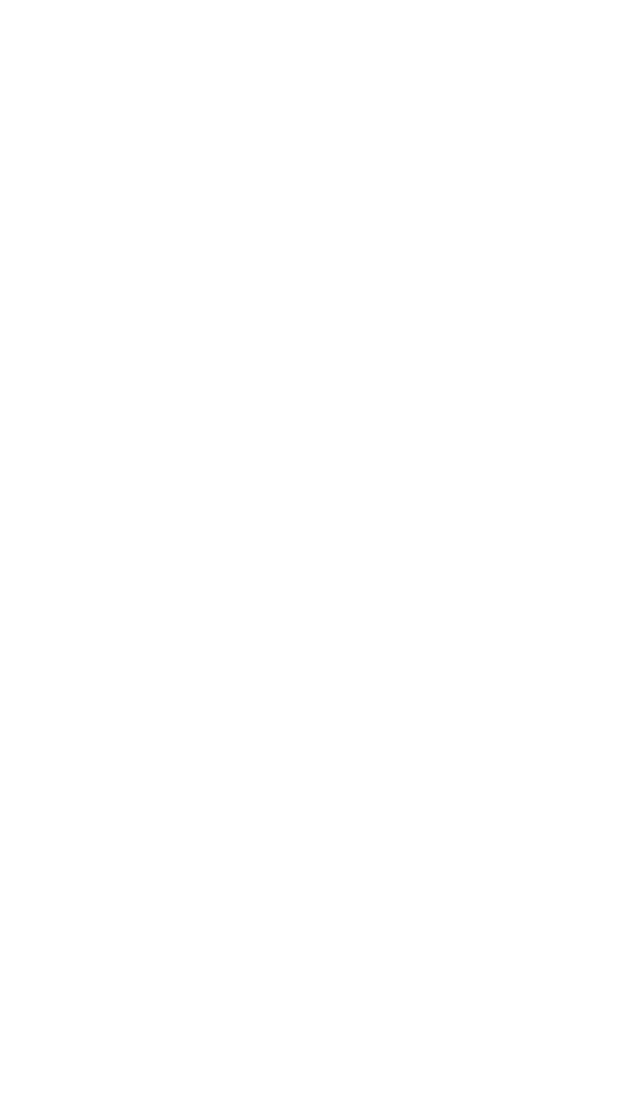
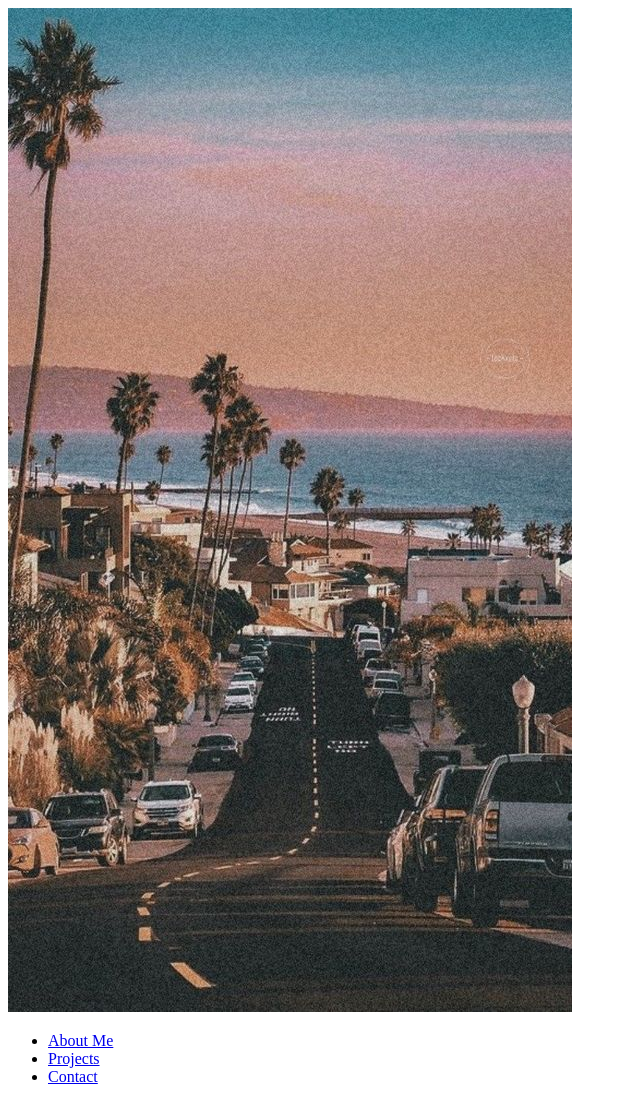
Before and after one commit to Knock410/Portfolio, a plain HTML site: page index.html in a window 1280 px wide. Shown: the whole page, without its empty margins (0-640 px from the left). Before the commit the page ends 800 px from the top, so only its background shows below. Drawn offline with Linux system fonts and the light colour scheme.

Commit message:
Base HtmL created

```diff
--- a/index.html
+++ b/index.html
@@ -1,13 +1,22 @@
 <!DOCTYPE html>
 <html lang="en">
-<head>
-    <meta charset="UTF-8">
-    <meta http-equiv="X-UA-Compatible" content="IE=edge">
-    <meta name="viewport" content="width=device-width, initial-scale=1.0">
+  <head>
+    <meta charset="UTF-8" />
+    <meta http-equiv="X-UA-Compatible" content="IE=edge" />
+    <meta name="viewport" content="width=device-width, initial-scale=1.0" />
     <title>Portfolio</title>
     <link rel="./style.css" href="style.css"
-</head>
-<body>
-
-</body>
+  </head>
+  <body>
+    <div class="main">
+      <div class="navbar">
+        <img src="assets/680b51ba245c529d3260ec66609fbd54.jpg" class="logo" />
+        <ul>
+          <li><a href="#">About Me</a></li>
+          <li><a href="#">Projects</a></li>
+          <li><a href="#">Contact</a></li>
+        </ul>
+      </div>
+    </div>
+  </body>
 </html>
--- a/style.css
+++ b/style.css
@@ -0,0 +1,3 @@
+.navbar {
+
+}
```
Also changed, not shown: assets/680b51ba245c529d3260ec66609fbd54.jpg (added).
